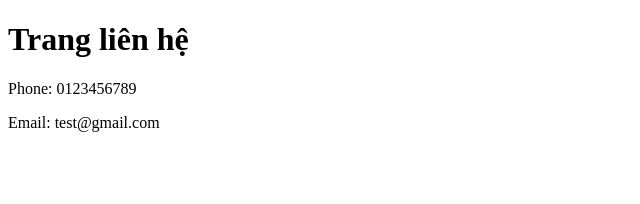
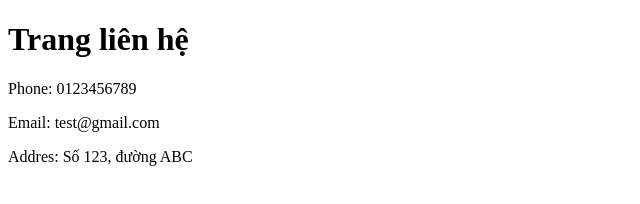
Before and after one commit to quangninh0212/vi-du-04-shop-online, a plain HTML site: page contact.html in a window 1280 px wide. Shown: the whole page, without its empty margins (0-640 px from the left). Drawn offline with Linux system fonts and the light colour scheme.

Commit message:
Update page contact 2

```diff
--- a/contact.html
+++ b/contact.html
@@ -11,5 +11,7 @@
         <p>Phone: 0123456789</p>
 
         <p>Email: test@gmail.com</p>
+
+        <p>Addres: Số 123, đường ABC</p>
     </body>
 </html>
```
